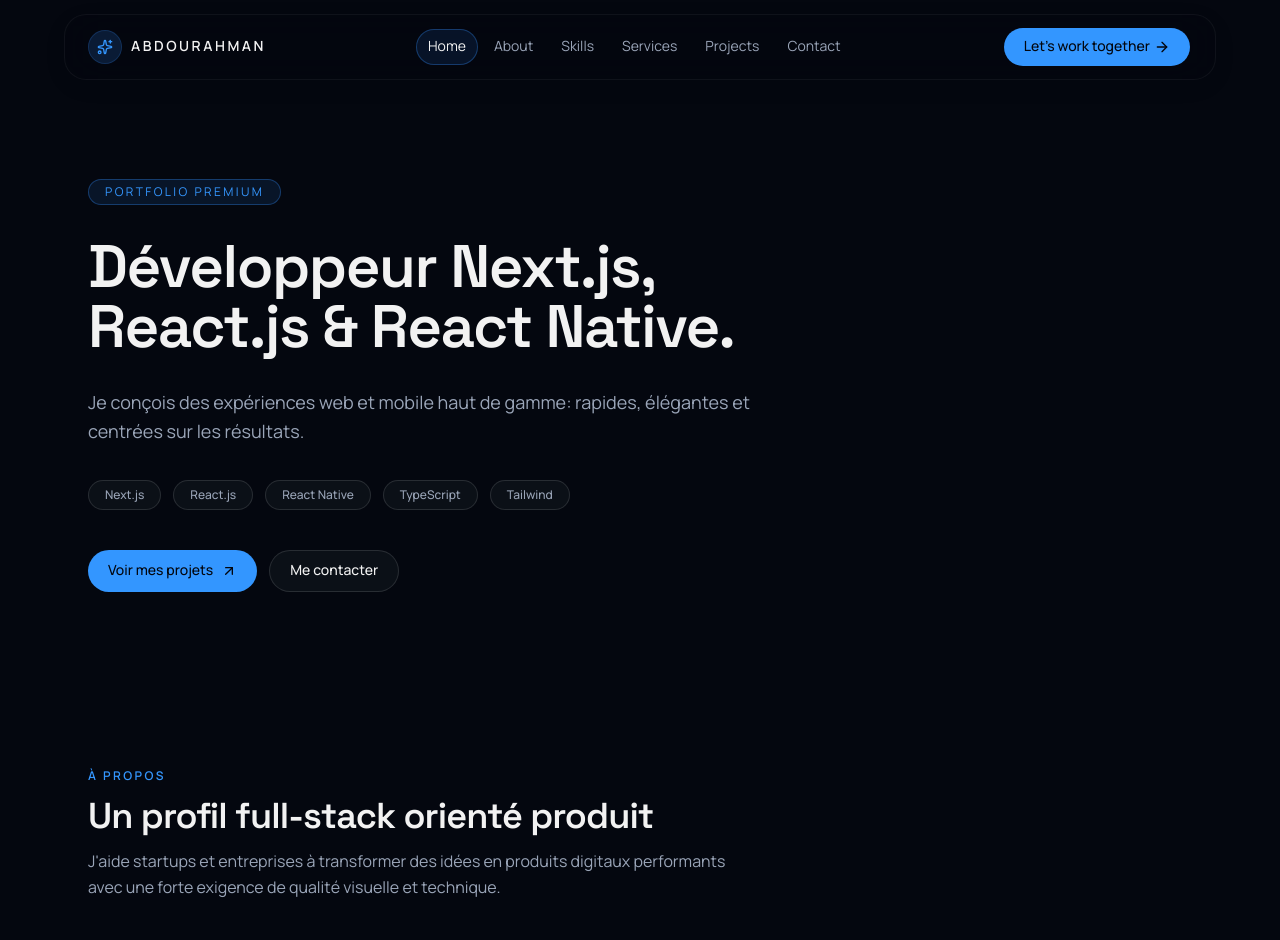
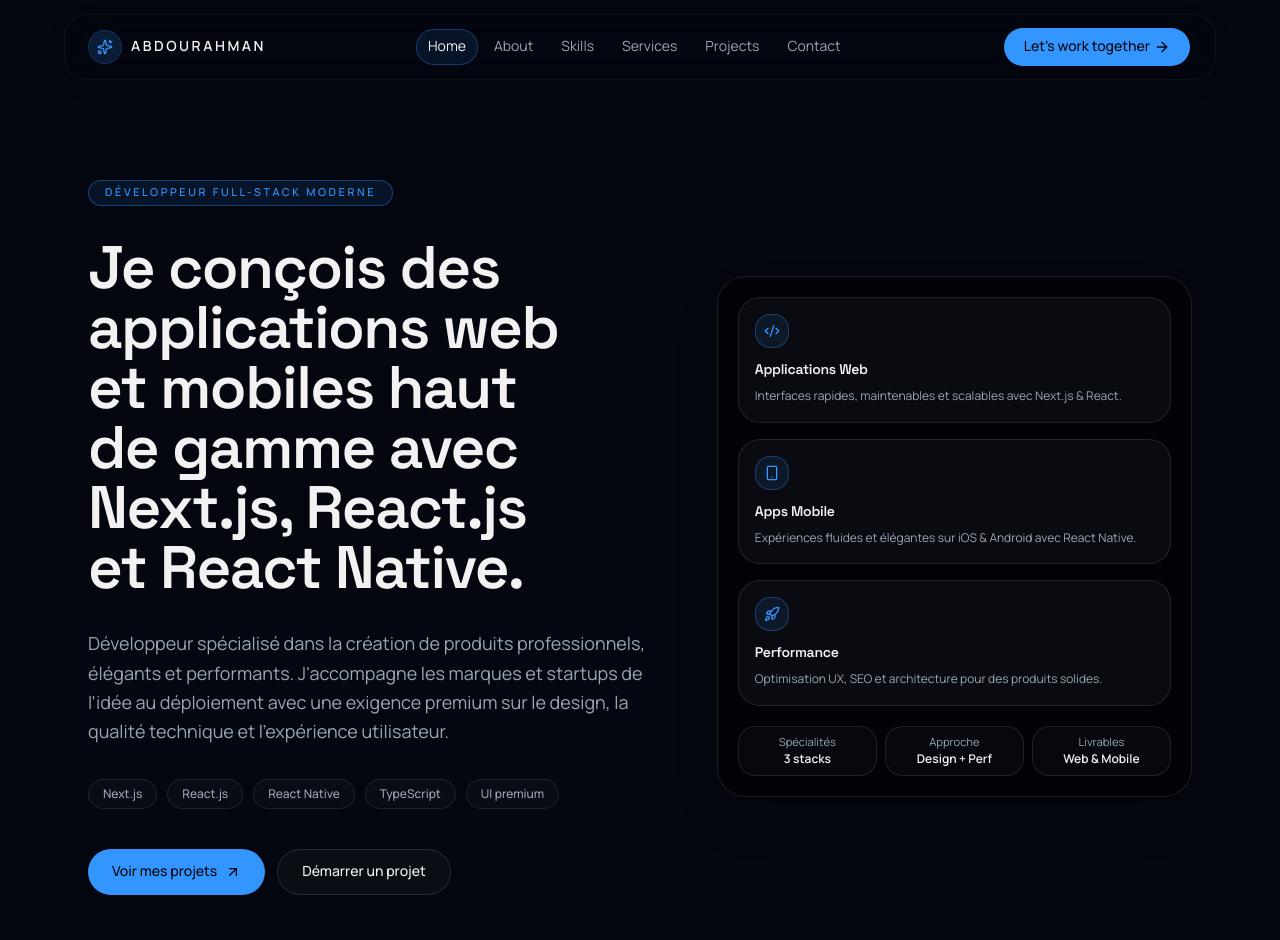
Before and after one commit to Abdourahmanmed/Abdourahman, a Next.js app: page / in a window 1280 px wide. Shown: the top 940 px of the page. Built offline with nearby package versions, Linux system fonts and the light colour scheme.

Commit message:
feat: add premium animated hero section

```diff
--- a/app/page.tsx
+++ b/app/page.tsx
@@ -1,7 +1,7 @@
 import { SiteShell } from "@/components/layout/site-shell"
 import { AboutSection } from "@/components/sections/about-section"
 import { ContactSection } from "@/components/sections/contact-section"
-import { HeroSection } from "@/components/sections/hero-section"
+import { HeroSection } from "@/components/sections/HeroSection"
 import { ProjectsSection } from "@/components/sections/projects-section"
 import { ServicesSection } from "@/components/sections/services-section"
 import { SkillsSection } from "@/components/sections/skills-section"
--- /dev/null
+++ b/components/sections/HeroSection.tsx
@@ -0,0 +1,167 @@
+"use client"
+
+import { motion } from "framer-motion"
+import { ArrowUpRight, Code2, Rocket, Smartphone } from "lucide-react"
+
+const techStack = ["Next.js", "React.js", "React Native", "TypeScript", "UI premium"]
+
+const serviceCards = [
+  {
+    icon: Code2,
+    title: "Applications Web",
+    detail: "Interfaces rapides, maintenables et scalables avec Next.js & React.",
+  },
+  {
+    icon: Smartphone,
+    title: "Apps Mobile",
+    detail: "Expériences fluides et élégantes sur iOS & Android avec React Native.",
+  },
+  {
+    icon: Rocket,
+    title: "Performance",
+    detail: "Optimisation UX, SEO et architecture pour des produits solides.",
+  },
+]
+
+const stats = [
+  { label: "Spécialités", value: "3 stacks" },
+  { label: "Approche", value: "Design + Perf" },
+  { label: "Livrables", value: "Web & Mobile" },
+]
+
+const fadeInUp = {
+  hidden: { opacity: 0, y: 28 },
+  visible: (delay = 0) => ({
+    opacity: 1,
+    y: 0,
+    transition: { duration: 0.65, delay, ease: [0.22, 1, 0.36, 1] as const },
+  }),
+}
+
+export function HeroSection() {
+  return (
+    <section id="hero" className="relative overflow-hidden pt-20 pb-16 md:pt-28 md:pb-24">
+      <div className="pointer-events-none absolute inset-0 -z-10">
+        <div className="absolute top-10 left-1/2 h-64 w-64 -translate-x-1/2 rounded-full bg-primary/25 blur-3xl" />
+        <div className="absolute -right-20 top-24 h-72 w-72 rounded-full bg-accent/20 blur-3xl" />
+      </div>
+
+      <div className="grid items-center gap-10 lg:grid-cols-[1.1fr_0.9fr] lg:gap-12">
+        <div className="space-y-8">
+          <motion.span
+            custom={0.05}
+            variants={fadeInUp}
+            initial="hidden"
+            animate="visible"
+            className="inline-flex rounded-full border border-primary/35 bg-primary/10 px-4 py-1 text-[0.68rem] font-medium tracking-[0.24em] text-primary uppercase"
+          >
+            Développeur Full-Stack moderne
+          </motion.span>
+
+          <motion.h1
+            custom={0.12}
+            variants={fadeInUp}
+            initial="hidden"
+            animate="visible"
+            className="max-w-3xl text-4xl font-semibold tracking-tight text-balance md:text-6xl"
+          >
+            Je conçois des applications web et mobiles haut de gamme avec Next.js, React.js et
+            React Native.
+          </motion.h1>
+
+          <motion.p
+            custom={0.2}
+            variants={fadeInUp}
+            initial="hidden"
+            animate="visible"
+            className="max-w-2xl text-base leading-relaxed text-muted-foreground md:text-lg"
+          >
+            Développeur spécialisé dans la création de produits professionnels, élégants et
+            performants. J&apos;accompagne les marques et startups de l&apos;idée au déploiement avec une
+            exigence premium sur le design, la qualité technique et l&apos;expérience utilisateur.
+          </motion.p>
+
+          <motion.div
+            custom={0.26}
+            variants={fadeInUp}
+            initial="hidden"
+            animate="visible"
+            className="flex flex-wrap gap-2.5"
+          >
+            {techStack.map((tech) => (
+              <span
+                key={tech}
+                className="rounded-full border border-border/80 bg-card/65 px-3.5 py-1.5 text-xs font-medium text-muted-foreground backdrop-blur"
+              >
+                {tech}
+              </span>
+            ))}
+          </motion.div>
+
+          <motion.div
+            custom={0.32}
+            variants={fadeInUp}
+            initial="hidden"
+            animate="visible"
+            className="flex flex-wrap gap-3 pt-2"
+          >
+            <a
+              href="#projects"
+              className="inline-flex items-center gap-2 rounded-full bg-primary px-6 py-3 text-sm font-medium text-primary-foreground transition-all duration-300 hover:-translate-y-0.5 hover:bg-primary/90"
+            >
+              Voir mes projets <ArrowUpRight className="size-4" />
+            </a>
+            <a
+              href="#contact"
+              className="inline-flex items-center rounded-full border border-border bg-card/85 px-6 py-3 text-sm font-medium backdrop-blur transition-all duration-300 hover:-translate-y-0.5 hover:border-primary/40 hover:text-foreground"
+            >
+              Démarrer un projet
+            </a>
+          </motion.div>
+        </div>
+
+        <motion.aside
+          custom={0.3}
+          variants={fadeInUp}
+          initial="hidden"
+          animate="visible"
+          className="relative"
+        >
+          <div className="absolute -inset-4 -z-10 rounded-[2rem] bg-gradient-to-br from-primary/20 via-transparent to-accent/20 blur-2xl" />
+          <div className="space-y-4 rounded-[1.75rem] border border-white/10 bg-black/45 p-4 shadow-2xl backdrop-blur-md md:p-5">
+            {serviceCards.map(({ icon: Icon, title, detail }, index) => (
+              <motion.div
+                key={title}
+                initial={{ opacity: 0, x: 14 }}
+                animate={{ opacity: 1, x: 0 }}
+                transition={{ duration: 0.5, delay: 0.4 + index * 0.08, ease: [0.22, 1, 0.36, 1] }}
+                className="rounded-2xl border border-white/10 bg-white/[0.03] p-4"
+              >
+                <div className="mb-3 inline-flex rounded-lg border border-primary/30 bg-primary/10 p-2 text-primary">
+                  <Icon className="size-4" />
+                </div>
+                <h3 className="text-sm font-semibold text-foreground">{title}</h3>
+                <p className="mt-1.5 text-xs leading-relaxed text-muted-foreground">{detail}</p>
+              </motion.div>
+            ))}
+
+            <div className="grid grid-cols-3 gap-2 pt-1">
+              {stats.map((stat, index) => (
+                <motion.div
+                  key={stat.label}
+                  initial={{ opacity: 0, y: 10 }}
+                  animate={{ opacity: 1, y: 0 }}
+                  transition={{ duration: 0.45, delay: 0.55 + index * 0.08 }}
+                  className="rounded-xl border border-white/10 bg-white/[0.02] px-3 py-2 text-center"
+                >
+                  <p className="text-[0.7rem] text-muted-foreground">{stat.label}</p>
+                  <p className="text-xs font-semibold text-foreground">{stat.value}</p>
+                </motion.div>
+              ))}
+            </div>
+          </div>
+        </motion.aside>
+      </div>
+    </section>
+  )
+}
```
